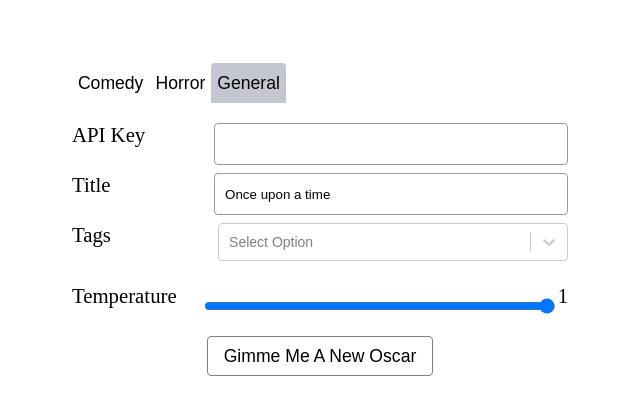
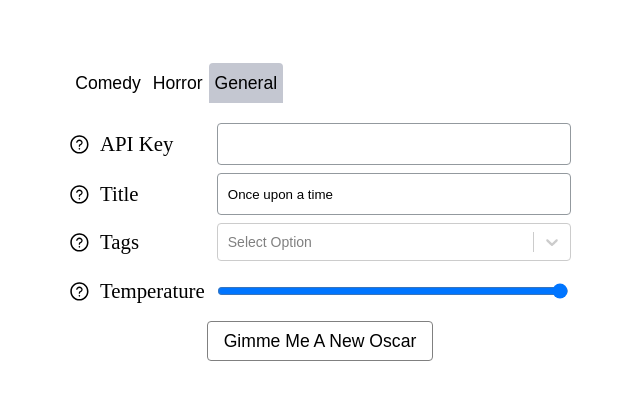
Before and after one commit to IvanNSBS/GPT3-MovieSynopsis-Frontend, a React (Create React App) app: page / in a window 1280 px wide. Both pictures are taken after a click on the button "General". Shown: the top 414 px of the page, without its empty margins (320-960 px from the left). Built offline with nearby package versions, Linux system fonts and the light colour scheme.

Commit message:
Adjusting CSS and adding tooltip for everything

```diff
--- a/public/index.html
+++ b/public/index.html
@@ -2,7 +2,7 @@
 <html lang="en">
   <head>
     <meta charset="utf-8" />
-    <link rel="icon" href="%PUBLIC_URL%/favicon.ico" />
+    <link rel="icon" type="image/png" href="https://aedmoodle.ufpa.br/pluginfile.php/302599/mod_page/content/1/icon6.png" />
     <meta name="viewport" content="width=device-width, initial-scale=1" />
     <meta name="theme-color" content="#000000" />
     <meta
--- a/src/App.styles.tsx
+++ b/src/App.styles.tsx
@@ -16,8 +16,15 @@ const LabelField = styled.div`
     padding-bottom: 8px;
 `;
 
+const TooltipWrapper = styled.div`
+    display: flex;
+    align-items: center;
+    justify-content: center;
+`
+
 const InputLabel = styled.label`
-    margin-right: 25px;
+    margin-right: 10px;
+    margin-left: 10px;
 `;
 
 const Output = styled.div`
@@ -64,4 +71,4 @@ const SendButton = styled.button`
     }
 `;
 
-export { AppContainer, LabelField, Output, TitleInput, InputLabel, SendButton }
+export { AppContainer, LabelField, Output, TitleInput, InputLabel, SendButton, TooltipWrapper }
--- a/src/App.tsx
+++ b/src/App.tsx
@@ -1,6 +1,7 @@
 import React, { useState } from "react";
 import LoadingScreen from './Loading';
 import { SpecificGenerator } from "./GeneratorFetch";
+import { AiOutlineQuestionCircle } from 'react-icons/ai';
 
 import {
   AppContainer,
@@ -9,6 +10,7 @@ import {
   Output,
   SendButton,
   TitleInput,
+  TooltipWrapper,
 } from './App.styles';
 
 import ReactTooltip from "react-tooltip";
@@ -62,24 +64,38 @@ const App: React.FC = function ()
         <AppTabs onClick={setModel} toggleTags={setShowTags}/>
 
         <LabelField>
-          <InputLabel htmlFor='apikey'>API Key</InputLabel>
+          <TooltipWrapper>
+            <AiOutlineQuestionCircle data-for='apikey-tp' data-tip='Collab API Key.We provided it over Discord!'/>
+            <InputLabel htmlFor='apikey'>API Key</InputLabel>
+            <ReactTooltip place="top" type="dark" effect="solid" id="apikey-tp"/>
+          </TooltipWrapper>
           <TitleInput name='apikey' type='text' value={apiKey} onChange={ e => setApiKey(e.target.value) }/>
         </LabelField>
         <LabelField>
-          <InputLabel htmlFor='input-prompt' data-for="title" data-tip="Movie Title">Title</InputLabel>
-          <ReactTooltip place="top" type="dark" effect="float" id="title"/>
+          <TooltipWrapper>
+            <AiOutlineQuestionCircle data-for="title" data-tip="Title of the movie you want to generate"/>
+            <InputLabel htmlFor='input-prompt'>Title</InputLabel>
+            <ReactTooltip place="top" type="dark" effect="solid" id="title"/>
+          </TooltipWrapper>
           <TitleInput name='input-prompt' type='text' value={prompt} onChange={ e => setPrompt(e.target.value) }/>
         </LabelField>
         { showTags &&
           <LabelField>
-            <InputLabel htmlFor='tags'>Tags</InputLabel>
+            <TooltipWrapper>
+              <AiOutlineQuestionCircle data-for='tag-tp' data-tip='Movie tags. Can select up to 3'/>
+              <InputLabel htmlFor='tags'>Tags</InputLabel>
+              <ReactTooltip data-multiline={true} place="top" type="dark" effect="solid" id="tag-tp"/>
+            </TooltipWrapper>
             <TagSelector setTags={setTags}/>
           </LabelField>
         }
         <LabelField>
-          <InputLabel htmlFor='input-temp'>Temperature</InputLabel>
-          <TitleInput name='input-temp' type='range' min='0' max='1' step='0.01' onChange={e => setTemp(e.target.value)} />
-          <label>{ temp }</label>
+          <TooltipWrapper>
+            <AiOutlineQuestionCircle data-for='temp-tp' data-tip='Defines how creative the generator will try to be'/>
+            <InputLabel htmlFor='input-temp'>Temperature</InputLabel>
+            <ReactTooltip place="top" type="dark" effect="solid" id="temp-tp"/>
+          </TooltipWrapper>
+          <TitleInput name='input-temp' type='range' min='0' max='1' step='0.01' onChange={e=>setTemp(e.target.value)}/>
         </LabelField>
 
       </div>
--- a/src/TagSelector.styles.tsx
+++ b/src/TagSelector.styles.tsx
@@ -5,9 +5,8 @@ const TagSelect = styled(Select)`
     user-select: none;
     font-family: Arial, Helvetica, sans-serif;
     font-size: 14px;
-    width: 350px;
-    max-width: 350px;
-    margin-bottom: 15px;
+    width: 354px;
+    max-width: 354px;
 `
 
 export { TagSelect }
```
